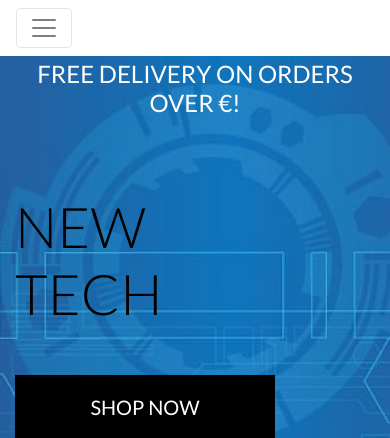
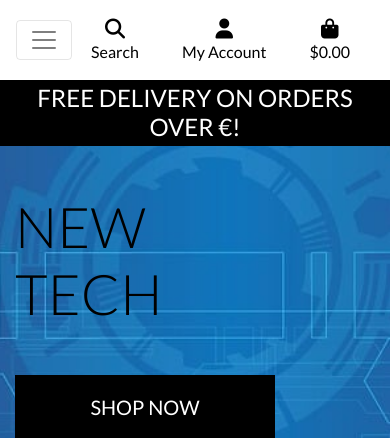
Before and after one commit to dutchmims/Planet_World, a Django app: page / in a window 390 px wide. Shown: the top 438 px of the page. Run offline with Django 3.2, Linux system fonts and the light colour scheme; some libraries are stand-ins or nearby versions.

Commit message:
Add mobile header and main nav bar

```diff
--- a/static/css/base.css
+++ b/static/css/base.css
@@ -56,6 +56,10 @@ body {
     border: 1px solid black !important;
 }
 
+.bg-black {
+    background: #000 !important;
+}
+
 /* -------------------------------- Media Queries */
 
 /* Slightly larger container on xl screens */
--- /dev/null
+++ b/templates/includes/main-nav.html
@@ -0,0 +1,50 @@
+<div class="collapse navbar-collapse" id="main-nav">
+    <ul class="navbar-nav w-auto mx-auto">
+        <li class="nav-item dropdown">
+            <a class="logo-font font-weight-bold nav-link text-black mr-5" href="#" id="all-products-link" data-toggle="dropdown" aria-haspopup="true" aria-expanded="false">
+                All Products
+            </a>
+            <div class="dropdown-menu border-0" aria-labelledby="all-products-link">
+                <a href="" class="dropdown-item">By Price</a>
+                <a href="" class="dropdown-item ">By Rating</a>
+                <a href="" class="dropdown-item ">By Category</a>
+                <a href="" class="dropdown-item">All Products</a>
+            </div>
+        </li>
+
+        <li class="nav-item dropdown">
+            <a class="logo-font font-weight-bold nav-link text-black mr-5" href="#" id="tech-link" data-toggle="dropdown" aria-haspopup="true" aria-expanded="false">
+                Tech
+            </a>
+            <div class="dropdown-menu border-0" aria-labelledby="tech-link">
+                <a href="" class="dropdown-item">Laptops</a>
+                <a href="" class="dropdown-item">Mobiles</a>
+                <a href="" class="dropdown-item">Tablets</a>
+                <a href="" class="dropdown-item">Mp3 Players</a>
+            </div>
+        </li>
+
+        <li class="nav-item dropdown">
+            <a class="logo-font font-weight-bold nav-link text-black mr-5" href="#" id="accessories-link" data-toggle="dropdown" aria-haspopup="true" aria-expanded="false">
+                Accessories
+            </a>
+            <div class="dropdown-menu border-0" aria-labelledby="accessories-link">
+                <a href="" class="dropdown-item">Fitness Devices</a>
+                <a href="" class="dropdown-item">Watches</a>
+                <a href="" class="dropdown-item">All other things</a>
+            </div>
+        </li>
+
+        <li class="nav-item dropdown">
+            <a class="logo-font font-weight-bold nav-link text-black" href="#" id="specials-link" data-toggle="dropdown" aria-haspopup="true" aria-expanded="false">
+                Special Offers
+            </a>
+            <div class="dropdown-menu border-0" aria-labelledby="specials-link">
+                <a href="" class="dropdown-item">New Arrivals</a>
+                <a href="" class="dropdown-item">Deals</a>
+                <a href="" class="dropdown-item">Clearance</a>
+                <a href="" class="dropdown-item">All Specials</a>
+            </div>
+        </li>
+    </ul>
+</div>
--- /dev/null
+++ b/templates/includes/mobile-top-header.html
@@ -0,0 +1,56 @@
+<li class="list-inline-item">
+    <a class="text-black nav-link d-block d-lg-none" href="#" id="mobile-search" data-toggle="dropdown" aria-haspopup="true" aria-expanded="false">
+        <div class="text-center">
+            <div><i class="fas fa-search fa-lg"></i></div>
+            <p class="my-0">Search</p>
+        </div>
+    </a>
+    <div class="dropdown-menu border-0 w-100 p-3 rounded-0 my-0" aria-labelledby="mobile-search">
+        <form class="form" method="GET" action="">
+            <div class="input-group w-100">
+                <input class="form-control border border-black rounded-0" type="text" name="q" placeholder="Search our site">
+                <div class="input-group-append">
+                    <button class="form-control form-control btn btn-black border border-black rounded-0" type="submit">
+                        <span class="icon">
+                            <i class="fas fa-search"></i>
+                        </span>
+                    </button>
+                </div>
+            </div>
+        </form>
+    </div>
+</li>
+<li class="list-inline-item dropdown">
+    <a class="text-black nav-link d-block d-lg-none" href="#" id="user-options" data-toggle="dropdown" aria-haspopup="true" aria-expanded="false">
+        <div class="text-center">
+            <div><i class="fas fa-user fa-lg"></i></div>
+            <p class="my-0">My Account</p>
+        </div>
+    </a>
+    <div class="dropdown-menu border-0" aria-labelledby="user-options">
+        {% if request.user.is_authenticated %}
+            {% if request.user.is_superuser %}
+                <a href="{% url 'account_logout' %}" class="dropdown-item">Product Management</a>
+            {% endif %}
+            <a href="" class="dropdown-item">My Profile</a>
+            <a href="{% url 'account_logout' %}" class="dropdown-item">Logout</a>
+        {% else %}
+            <a href="{% url 'account_signup' %}" class="dropdown-item">Register</a>
+            <a href="{% url 'account_login' %}" class="dropdown-item">Login</a>
+        {% endif %}
+    </div>
+</li>
+<li class="list-inline-item">
+    <a class="{% if grand_total %}text-primary font-weight-bold{% else %}text-black{% endif %} nav-link d-block d-lg-none" href="">
+        <div class="text-center">
+            <div><i class="fas fa-shopping-bag fa-lg"></i></div>
+            <p class="my-0">
+                {% if grand_total %}
+                    ${{ grand_total|floatformat:2 }}
+                {% else %}
+                    $0.00
+                {% endif %}
+            </p>
+        </div>
+    </a>
+</li>
```
